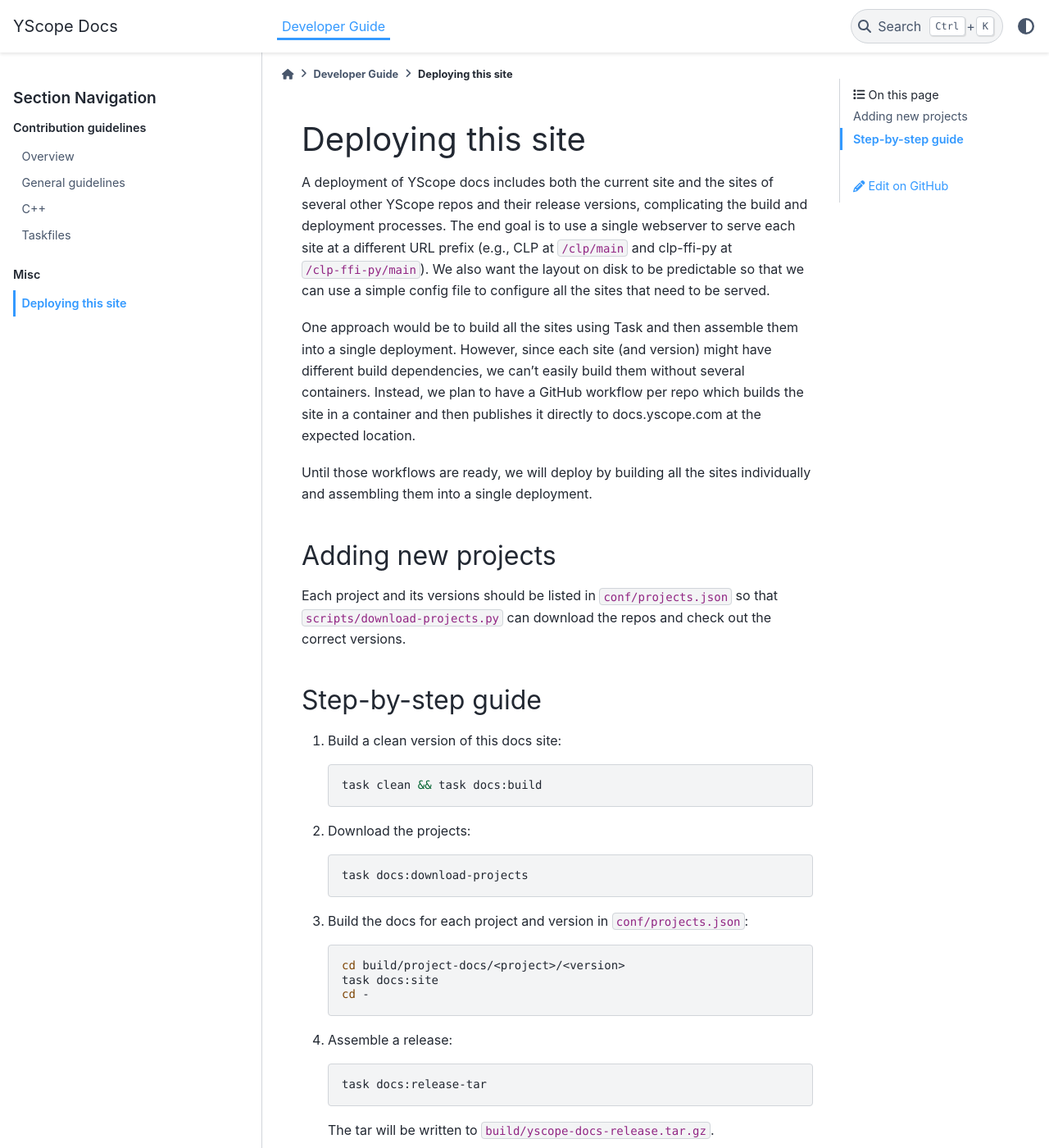
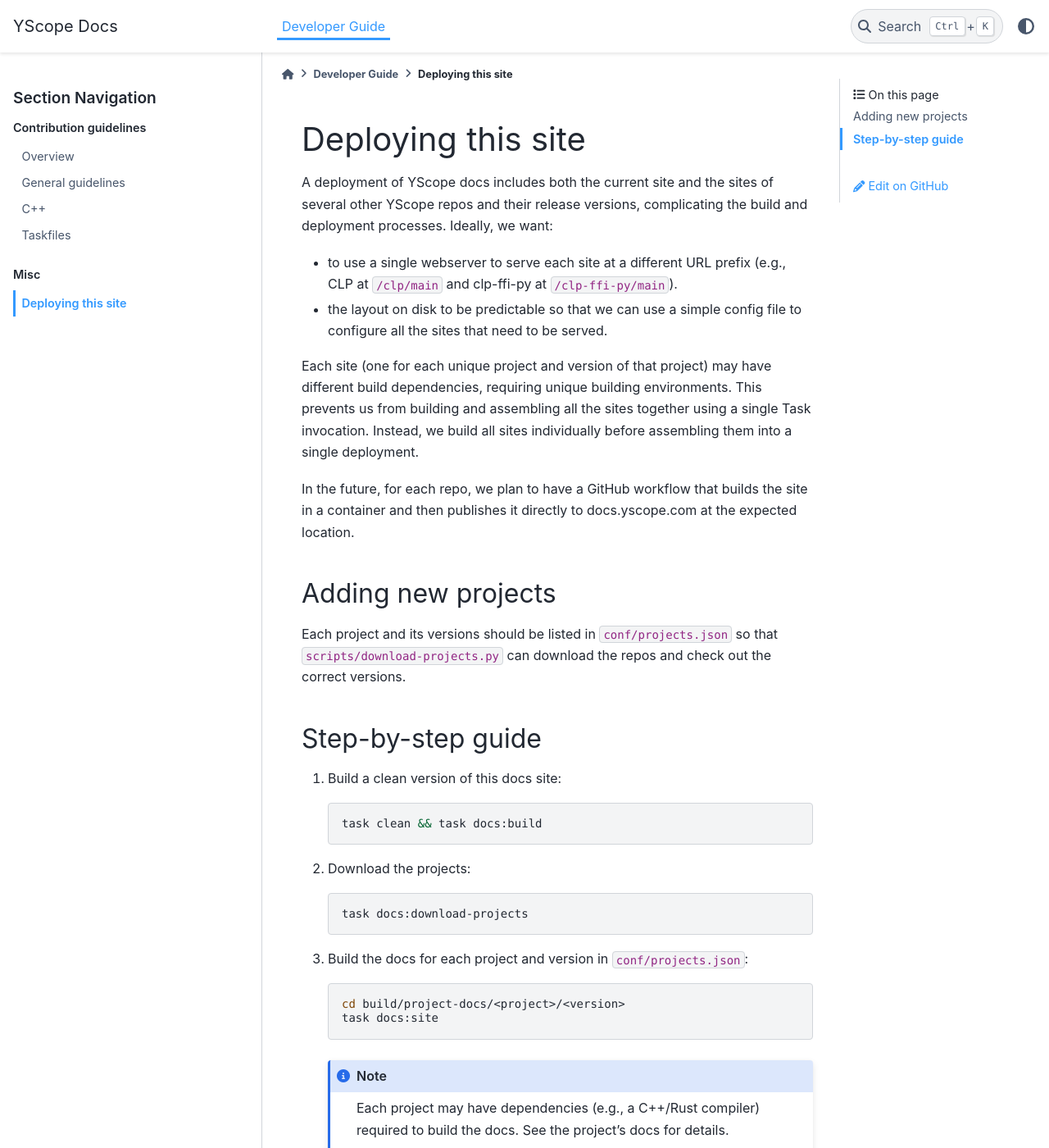
Before and after one commit to y-scope/yscope-docs, a Sphinx documentation site: the page built from docs/dev-guide/misc-deploying.md, in a window 1280 px wide and 1400 px high. Shown: the whole window at 82% size. Built offline with Sphinx 7.4.7 and the PyData theme 0.15.4, drawn with Linux system fonts in a browser that asks for light colours.

Commit message:
Address Abby's review.

````diff
--- a/docs/dev-guide/misc-deploying.md
+++ b/docs/dev-guide/misc-deploying.md
@@ -1,19 +1,20 @@
 # Deploying this site
 
 A deployment of YScope docs includes both the current site and the sites of several other YScope
-repos and their release versions, complicating the build and deployment processes. The end goal is
-to use a single webserver to serve each site at a different URL prefix (e.g., CLP at `/clp/main` and
-clp-ffi-py at `/clp-ffi-py/main`). We also want the layout on disk to be predictable so that we can
-use a simple config file to configure all the sites that need to be served.
+repos and their release versions, complicating the build and deployment processes. Ideally, we want:
 
-One approach would be to build all the sites using Task and then assemble them into a single
-deployment. However, since each site (and version) might have different build dependencies, we can't
-easily build them without several containers. Instead, we plan to have a GitHub workflow per repo
-which builds the site in a container and then publishes it directly to docs.yscope.com at the
-expected location.
+* to use a single webserver to serve each site at a different URL prefix (e.g., CLP at `/clp/main`
+  and clp-ffi-py at `/clp-ffi-py/main`).
+* the layout on disk to be predictable so that we can use a simple config file to configure all the
+  sites that need to be served.
 
-Until those workflows are ready, we will deploy by building all the sites individually and
-assembling them into a single deployment.
+Each site (one for each unique project and version of that project) may have different build
+dependencies, requiring unique building environments. This prevents us from building and assembling
+all the sites together using a single Task invocation. Instead, we build all sites individually
+before assembling them into a single deployment.
+
+In the future, for each repo, we plan to have a GitHub workflow that builds the site in a container
+and then publishes it directly to docs.yscope.com at the expected location.
 
 ## Adding new projects
 
@@ -39,8 +40,12 @@
    ```shell
    cd build/project-docs/<project>/<version>
    task docs:site
-   cd -
    ```
+
+   :::{note}
+   Each project may have dependencies (e.g., a C++/Rust compiler) required to build the docs. See
+   the project's docs for details.
+   :::
 
 4. Assemble a release:
 
````
